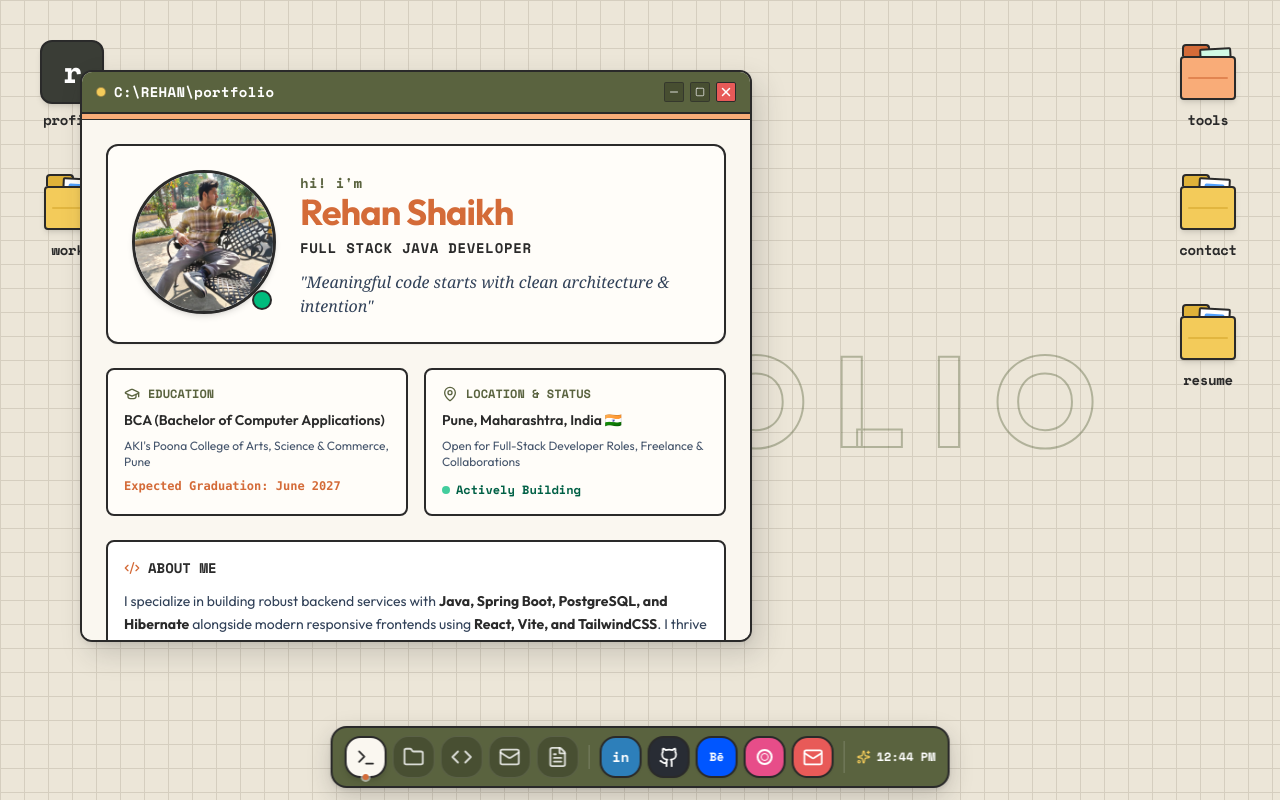
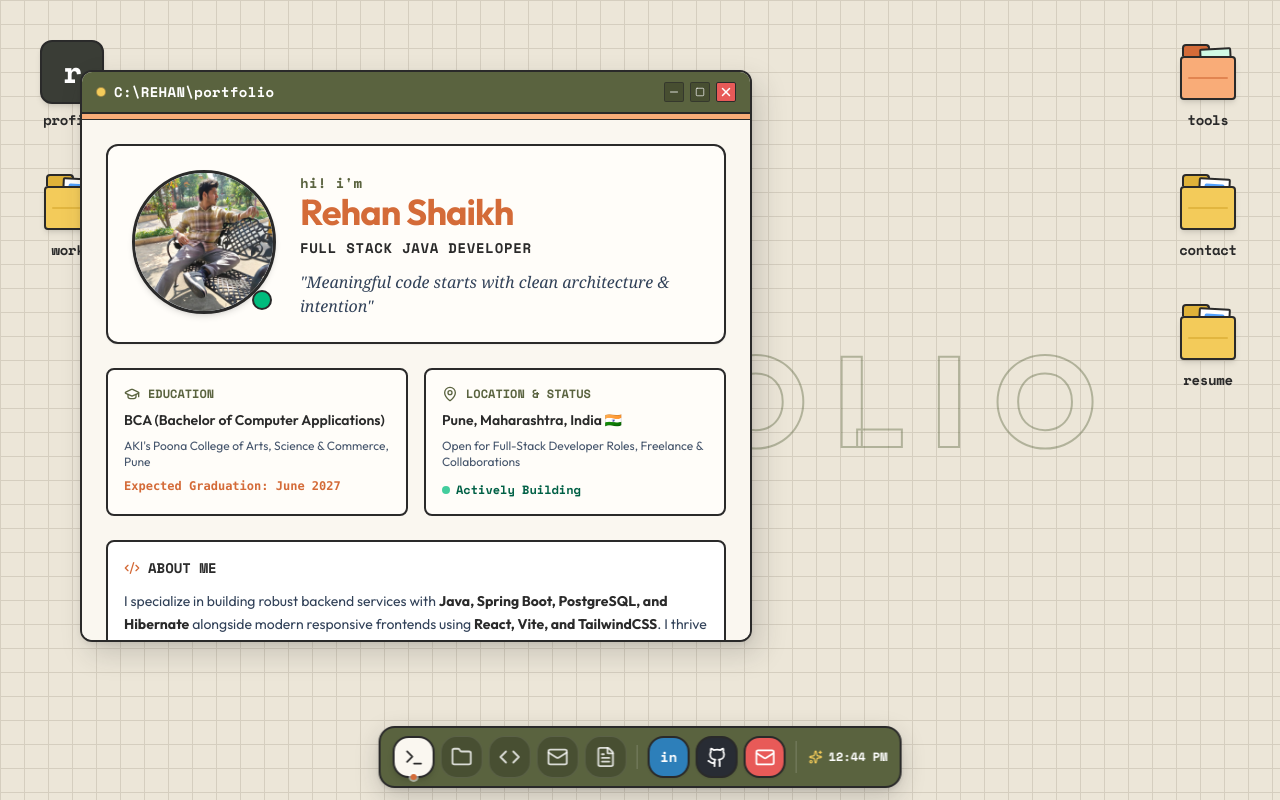
Before and after one commit to RehanShaikh23/Redesign-Portfolio, a React (Vite) app: page / in a window 1280 px wide. Built offline with nearby package versions, Linux system fonts and the light colour scheme.

Commit message:
remove Behance and Dribbble from toolbar dock

```diff
--- a/src/components/retro/RetroDock.jsx
+++ b/src/components/retro/RetroDock.jsx
@@ -35,24 +35,6 @@ export default function RetroDock({
       url: 'https://github.com/RehanShaikh23',
       bg: '#282C34',
       content: <Github className="w-5 h-5 text-white" />,
-    },
-    {
-      id: 'behance',
-      label: 'Behance',
-      url: 'https://github.com/RehanShaikh23',
-      bg: '#0056FF',
-      content: <span className="font-space font-bold text-xs text-white">Bē</span>,
-    },
-    {
-      id: 'dribbble',
-      label: 'Dribbble',
-      url: 'https://github.com/RehanShaikh23',
-      bg: '#E74D89',
-      content: (
-        <div className="w-4 h-4 rounded-full border-2 border-white flex items-center justify-center">
-          <div className="w-2 h-2 rounded-full border border-white" />
-        </div>
-      ),
     },
     {
       id: 'email',
```
